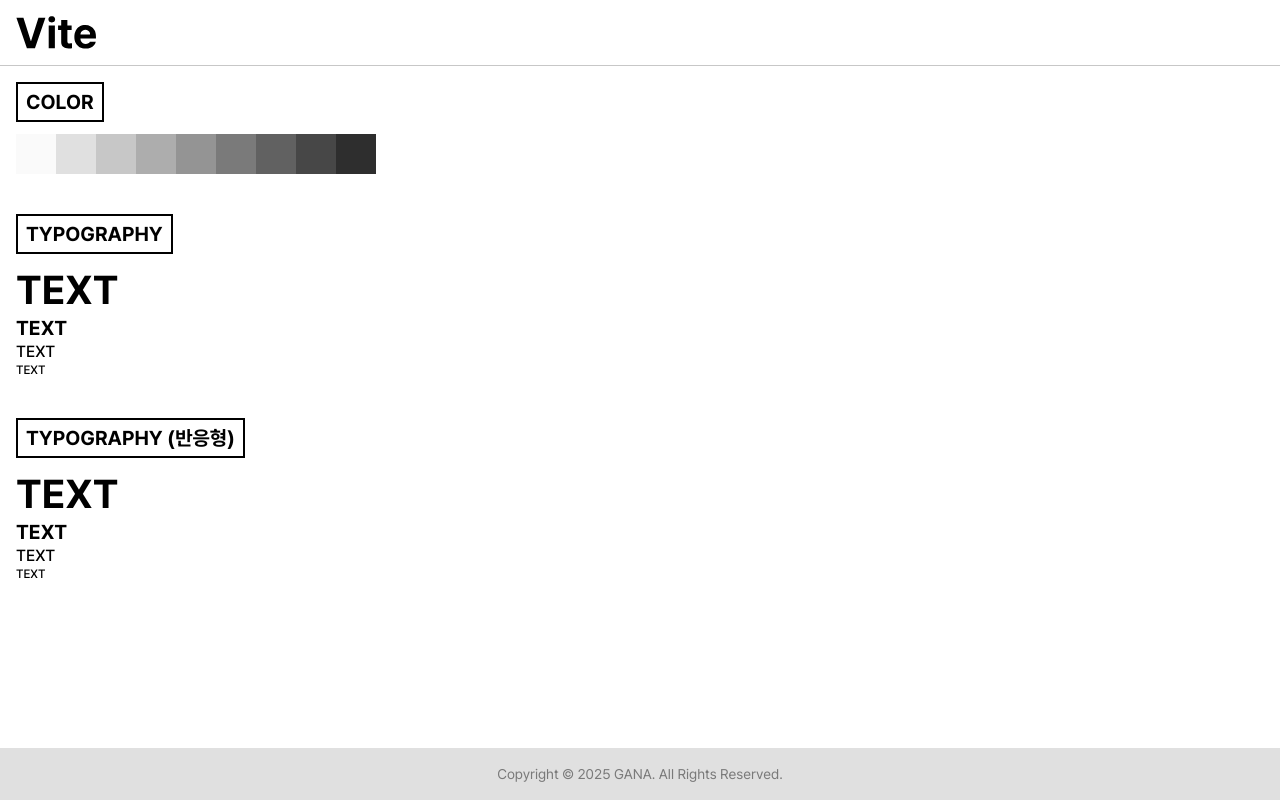
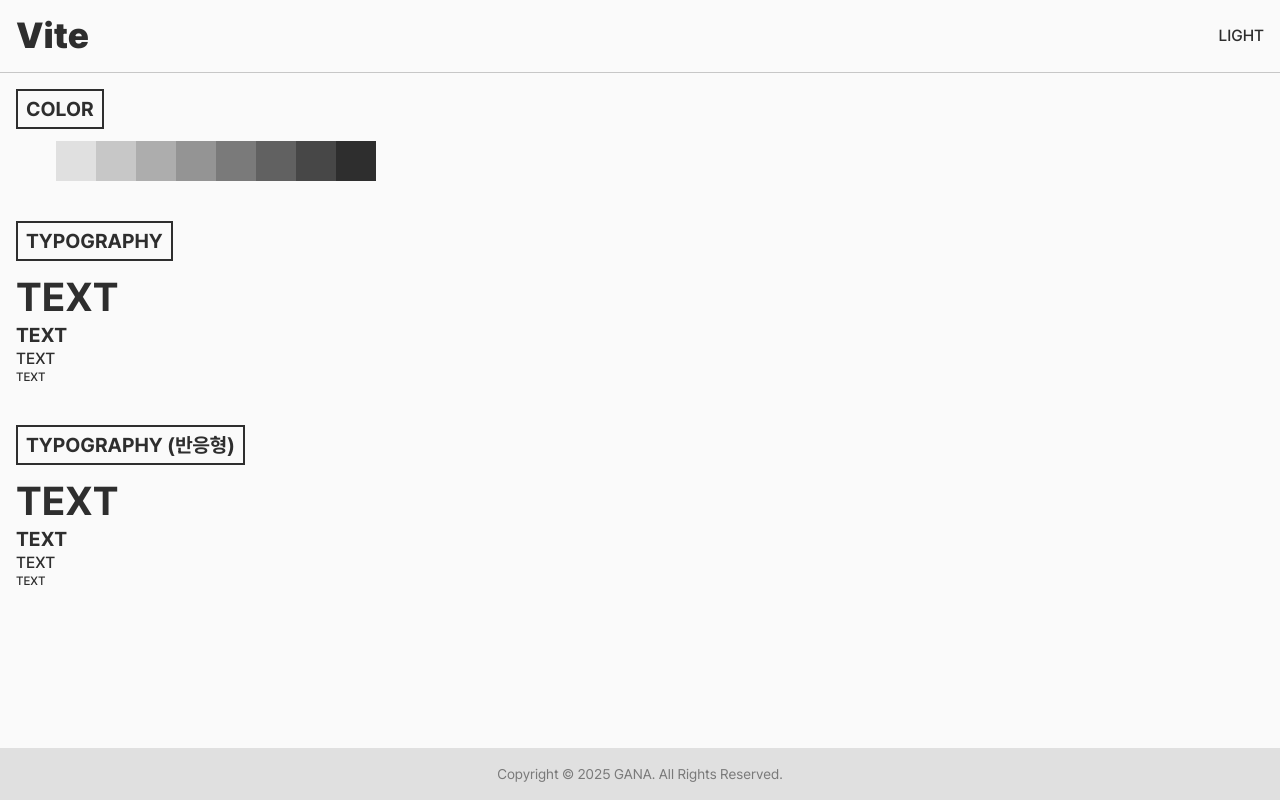
Before and after one commit to ParkGana/guideline-react-vite, a React (Vite) app: page /styled in a window 1280 px wide. Built offline with nearby package versions, Linux system fonts and the light colour scheme.

Commit message:
Tailwind CSS - 다크모드 설정

```diff
--- a/src/components/layout/Header.tsx
+++ b/src/components/layout/Header.tsx
@@ -1,8 +1,11 @@
+import ThemeButton from './ThemeButton';
+
 const Header = () => {
   return (
-    <div className="sticky top-0 z-50 border-b border-gray-300 bg-white">
-      <div className="w-full max-w-7xl p-4 mx-auto">
-        <img src="/images/logo.svg" width={80} />
+    <div className="sticky top-0 z-50 border-b border-gray-300 bg-gray-100">
+      <div className="w-full max-w-7xl flex items-center justify-between p-4 mx-auto">
+        <p className="text-4xl font-black">Vite</p>
+        <ThemeButton />
       </div>
     </div>
   );
--- a/src/components/layout/PageLayout.tsx
+++ b/src/components/layout/PageLayout.tsx
@@ -5,7 +5,7 @@ const PageLayout = ({ children }: { children: React.ReactNode }) => {
   return (
     <div className="min-h-screen flex flex-col">
       <Header />
-      <div className="w-full max-w-7xl flex-1 p-4 mx-auto">{children}</div>
+      <div className="w-full max-w-7xl flex-1 bg-gray-100 p-4 mx-auto">{children}</div>
       <Footer />
     </div>
   );
--- /dev/null
+++ b/src/components/layout/ThemeButton.tsx
@@ -0,0 +1,25 @@
+import { useEffect, useState } from 'react';
+
+const ThemeButton = () => {
+  const [theme, setTheme] = useState<'light' | 'dark'>('light');
+
+  useEffect(() => {
+    theme === 'light'
+      ? document.documentElement.classList.remove('dark')
+      : document.documentElement.classList.add('dark');
+  }, []);
+
+  /* 테마 Toggle */
+  const handleToggleTheme = () => {
+    setTheme(theme === 'light' ? 'dark' : 'light');
+    document.documentElement.classList.toggle('dark');
+  };
+
+  return (
+    <div className="text-body cursor-pointer" onClick={handleToggleTheme}>
+      {theme.toLocaleUpperCase()}
+    </div>
+  );
+};
+
+export default ThemeButton;
--- a/src/components/todo/TodoCreate.tsx
+++ b/src/components/todo/TodoCreate.tsx
@@ -19,7 +19,7 @@ const TodoCreate = () => {
 
   return (
     <input
-      className="w-full text-body rounded-md border border-gray-300 p-3"
+      className="w-full text-body rounded-md border border-gray-300 bg-gray-100 p-3"
       value={title}
       placeholder="할 일을 입력해주세요."
       autoComplete="off"
--- a/src/components/todo/TodoItem.tsx
+++ b/src/components/todo/TodoItem.tsx
@@ -20,15 +20,18 @@ const TodoItem = ({ data: { id, title, completed } }: TodoItemProps) => {
   return (
     <div className="relative flex items-center justify-between">
       <p
-        className={clsx('text-body bg-white px-3 cursor-pointer', completed && 'text-gray-600 line-through')}
+        className={clsx(
+          'relative z-10 text-body bg-gray-100 px-3 cursor-pointer',
+          completed && 'text-gray-600 line-through'
+        )}
         onClick={handleUpdateTodo}
       >
         {title}
       </p>
-      <p className="text-body text-red-500 bg-white px-3 cursor-pointer" onClick={handleDeleteTodo}>
+      <p className="relative z-10 text-body text-red-500 bg-gray-100 px-3 cursor-pointer" onClick={handleDeleteTodo}>
         삭제
       </p>
-      <div className="absolute top-1/2 left-0 right-0 -z-10 border-b-2 border-dashed border-gray-200" />
+      <div className="absolute top-1/2 left-0 right-0 border-b-2 border-dashed border-gray-200" />
     </div>
   );
 };
--- a/src/pages/Styled.tsx
+++ b/src/pages/Styled.tsx
@@ -19,7 +19,7 @@ const StyledPage = () => {
   return (
     <div className="flex flex-col gap-10">
       <div className="flex flex-col gap-3">
-        <p className="w-fit text-xl font-bold border-2 border-black px-2 py-1">COLOR</p>
+        <p className="w-fit text-xl font-bold border-2 border-gray-900 px-2 py-1">COLOR</p>
         <div className="flex">
           <Color $color="gray100" />
           <Color $color="gray200" />
@@ -33,7 +33,7 @@ const StyledPage = () => {
         </div>
       </div>
       <div className="flex flex-col gap-3">
-        <p className="w-fit text-xl font-bold border-2 border-black px-2 py-1">TYPOGRAPHY</p>
+        <p className="w-fit text-xl font-bold border-2 border-gray-900 px-2 py-1">TYPOGRAPHY</p>
         <div>
           <Typography $text="title">TEXT</Typography>
           <Typography $text="label">TEXT</Typography>
@@ -42,7 +42,7 @@ const StyledPage = () => {
         </div>
       </div>
       <div className="flex flex-col gap-3">
-        <p className="w-fit text-xl font-bold border-2 border-black px-2 py-1">TYPOGRAPHY &#40;반응형&#41;</p>
+        <p className="w-fit text-xl font-bold border-2 border-gray-900 px-2 py-1">TYPOGRAPHY &#40;반응형&#41;</p>
         <div>
           <Typography $text="responsiveTitle">TEXT</Typography>
           <Typography $text="responsiveLabel">TEXT</Typography>
--- a/src/pages/Tailwind.tsx
+++ b/src/pages/Tailwind.tsx
@@ -2,7 +2,7 @@ const TailwindPage = () => {
   return (
     <div className="flex flex-col gap-10">
       <div className="flex flex-col gap-3">
-        <p className="w-fit text-xl font-bold border-2 border-black px-2 py-1">COLOR</p>
+        <p className="w-fit text-xl font-bold border-2 border-gray-900 px-2 py-1">COLOR</p>
         <div className="flex">
           <div className="w-10 h-10 bg-gray-100" />
           <div className="w-10 h-10 bg-gray-200" />
@@ -16,7 +16,7 @@ const TailwindPage = () => {
         </div>
       </div>
       <div className="flex flex-col gap-3">
-        <p className="w-fit text-xl font-bold border-2 border-black px-2 py-1">TYPOGRAPHY</p>
+        <p className="w-fit text-xl font-bold border-2 border-gray-900 px-2 py-1">TYPOGRAPHY</p>
         <div>
           <p className="text-title">TEXT</p>
           <p className="text-label">TEXT</p>
@@ -25,7 +25,7 @@ const TailwindPage = () => {
         </div>
       </div>
       <div className="flex flex-col gap-3">
-        <p className="w-fit text-xl font-bold border-2 border-black px-2 py-1">TYPOGRAPHY &#40;반응형&#41;</p>
+        <p className="w-fit text-xl font-bold border-2 border-gray-900 px-2 py-1">TYPOGRAPHY &#40;반응형&#41;</p>
         <div>
           <p className="text-responsive-title">TEXT</p>
           <p className="text-responsive-label">TEXT</p>
--- a/src/styles/index.css
+++ b/src/styles/index.css
@@ -11,4 +11,5 @@
   margin: 0;
   padding: 0;
   box-sizing: border-box;
+  color: var(--gray-900);
 }
--- a/src/styles/tailwind.css
+++ b/src/styles/tailwind.css
@@ -12,6 +12,18 @@
   --gray-700: #616161;
   --gray-800: #474747;
   --gray-900: #2e2e2e;
+}
+
+.dark {
+  --gray-100: #2e2e2e;
+  --gray-200: #474747;
+  --gray-300: #616161;
+  --gray-400: #7a7a7a;
+  --gray-500: #949494;
+  --gray-600: #adadad;
+  --gray-700: #c7c7c7;
+  --gray-800: #e0e0e0;
+  --gray-900: #fafafa;
 }
 
 @layer components {
```
